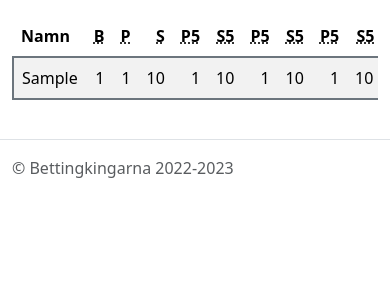
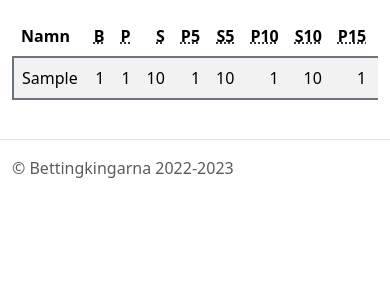
Before and after one commit to petersson90/bettingkingarna, a Django app: template betting/templates/betting/statistics.html in a window 390 px wide. Shown: the part 56-356 px from the top of the page. Run offline with Django 4.2, Linux system fonts and the light colour scheme; the template is opened without the code that fills it: most values are stand-ins (such as "Sample title", 1, 10 or a date in 2020).

Commit message:
Corrected table headings

```diff
--- a/betting/templates/betting/statistics.html
+++ b/betting/templates/betting/statistics.html
@@ -14,10 +14,10 @@
                 <th scope="col" class="text-end"><abbr class="d-block d-sm-none" title="Snitt">S</abbr><span class="d-none d-sm-block">Snitt</span></th>
                 <th scope="col" class="text-end"><abbr class="d-block d-sm-none" title="Poäng (5)">P5</abbr><span class="d-none d-sm-block">Poäng (5)</span></th>
                 <th scope="col" class="text-end"><abbr class="d-block d-sm-none" title="Snitt (5)">S5</abbr><span class="d-none d-sm-block">Snitt (5)</span></th>
-                <th scope="col" class="text-end"><abbr class="d-block d-sm-none" title="Poäng (5)">P5</abbr><span class="d-none d-sm-block">Poäng (10)</span></th>
-                <th scope="col" class="text-end"><abbr class="d-block d-sm-none" title="Snitt (5)">S5</abbr><span class="d-none d-sm-block">Snitt (10)</span></th>
-                <th scope="col" class="text-end"><abbr class="d-block d-sm-none" title="Poäng (5)">P5</abbr><span class="d-none d-sm-block">Poäng (15)</span></th>
-                <th scope="col" class="text-end"><abbr class="d-block d-sm-none" title="Snitt (5)">S5</abbr><span class="d-none d-sm-block">Snitt (15)</span></th>
+                <th scope="col" class="text-end"><abbr class="d-block d-sm-none" title="Poäng (10)">P10</abbr><span class="d-none d-sm-block">Poäng (10)</span></th>
+                <th scope="col" class="text-end"><abbr class="d-block d-sm-none" title="Snitt (10)">S10</abbr><span class="d-none d-sm-block">Snitt (10)</span></th>
+                <th scope="col" class="text-end"><abbr class="d-block d-sm-none" title="Poäng (15)">P15</abbr><span class="d-none d-sm-block">Poäng (15)</span></th>
+                <th scope="col" class="text-end"><abbr class="d-block d-sm-none" title="Snitt (15)">S15</abbr><span class="d-none d-sm-block">Snitt (15)</span></th>
             </tr>
         </thead>
         <tbody class="table-group-divider">
```
